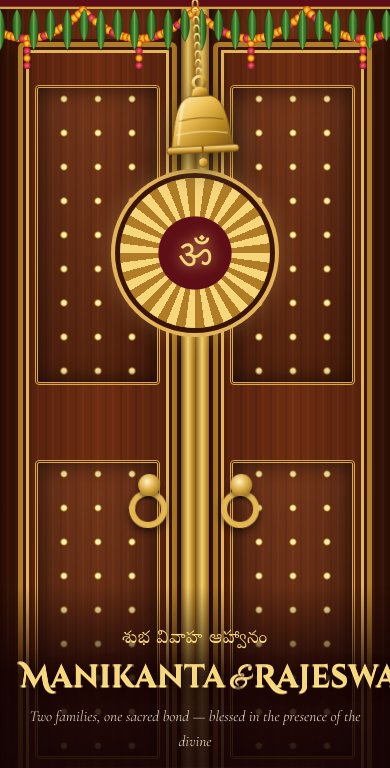
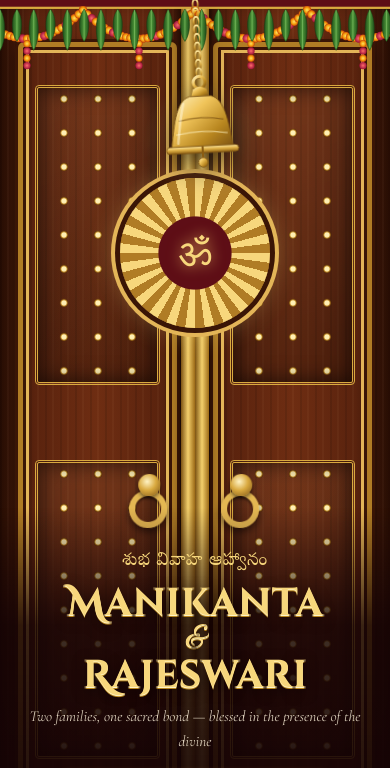
Before and after one commit to RavindraSurathu/Manikanta-Rajeswari-Wedding, a plain HTML site: page index.html in a window 390 px wide. Shown: the top 768 px of the page. Drawn offline with nearby package versions, Linux system fonts and the light colour scheme; animation ran at ten frames a second.

Commit message:
Fix bride's name cut off on the opening screen on mobile
The names had no spaces between them, so the heading could not wrap
and 'Rajeswari' ran off narrow screens. On phones the names now stack:
Manikanta / & / Rajeswari.

Co-Authored-By: Claude Opus 5.5 <noreply@anthropic.com>
Claude-Session: https://claude.ai/code/session_01HtpkRhVPfaqXVCB1dVbEMD

```diff
--- a/index.html
+++ b/index.html
@@ -191,6 +191,8 @@ a{color:inherit}
 #gate.open .gate-text,#gate.open .gate-bell,#gate.open .torana{opacity:0;transform:translateY(-20px);transition:opacity .9s,transform .9s}
 .gate-text .te{color:var(--gold2);font-size:clamp(1.1rem,4.5vw,1.6rem);letter-spacing:.04em}
 .gate-text h1{font-family:'Cinzel Decorative',serif;font-weight:700;font-size:clamp(1.8rem,8vw,3.4rem);line-height:1.15;margin:.2em 0}
+.gate-text h1 .g1,.gate-text h1 .g2{white-space:nowrap}
+@media (max-width:600px){.gate-text h1{display:flex;flex-direction:column;align-items:center;line-height:1.05;font-size:clamp(1.9rem,10vw,2.8rem)}.gate-text h1 .amp{font-size:.8em;line-height:1}}
 .gate-text h1 .amp{font-family:'Great Vibes',cursive;font-weight:400;color:#ff9fa8;padding:0 .15em}
 .gate-text .tag{font-style:italic;opacity:.85;font-size:clamp(.95rem,3.6vw,1.15rem)}
 .tap{display:inline-flex;align-items:center;gap:10px;margin-top:18px;padding:12px 26px;border-radius:40px;border:1.5px solid var(--gold);
@@ -513,7 +515,7 @@ footer .tag{font-family:'Cinzel',serif;letter-spacing:.24em;font-size:.8rem;colo
 
   <div class="gate-text">
     <div class="te">శుభ వివాహ ఆహ్వానం</div>
-    <h1 class="gold-text"><span class="g1"></span><span class="amp">&amp;</span><span class="g2"></span></h1>
+    <h1 class="gold-text"><span class="g1"></span> <span class="amp">&amp;</span> <span class="g2"></span></h1>
     <div class="tag">Two families, one sacred bond — blessed in the presence of the divine</div>
     <button class="tap" id="tapBtn">🔔 Ring the bell to enter</button>
   </div>
```
